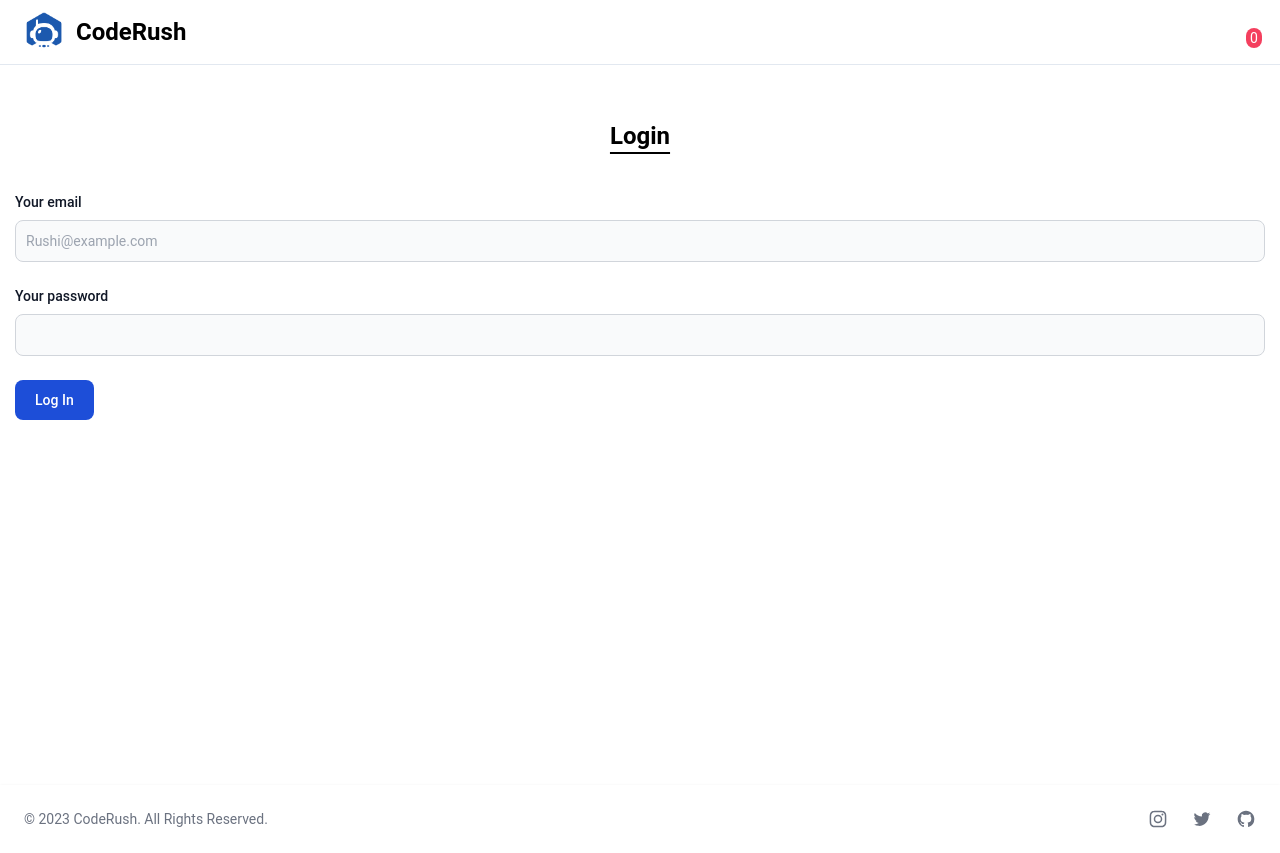
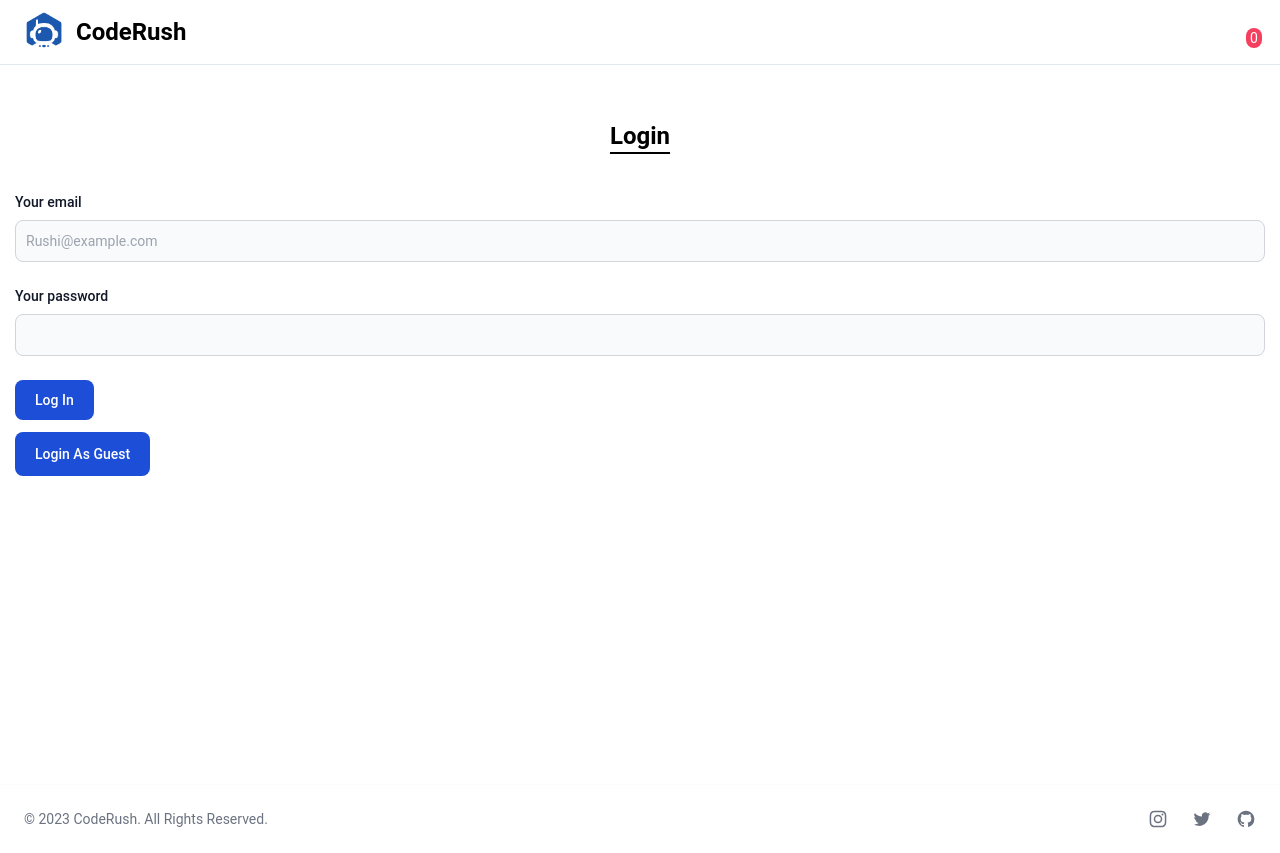
Before and after one commit to Rushikamble15/CodeRush, a React (Create React App) app: page /login in a window 1280 px wide. Built offline with nearby package versions, Linux system fonts and the light colour scheme.

Commit message:
Login as Guest

```diff
--- a/src/pages/Login.js
+++ b/src/pages/Login.js
@@ -24,6 +24,22 @@
     }
   }
 
+  async function handleLoginGuest(){
+    email.current.value="abc@gmail.com";
+    password.current.value="1234567";
+    try{
+      const authDetail = {
+        email: email.current.value,
+        password: password.current.value
+      }
+      const data = await login(authDetail);
+      data.accessToken ? navigate("/products") : toast.error(data);
+    } catch(error){
+      toast.error(error.message, {closeButton: true, position: "bottom-center"});
+    }
+
+  }
+
   return (
     <main>
       <section>
@@ -40,7 +56,7 @@
           </div>
           <button type="submit" className="text-white bg-blue-700 hover:bg-blue-800 focus:ring-4 focus:outline-none focus:ring-blue-300 font-medium rounded-lg text-sm w-full sm:w-auto px-5 py-2.5 text-center dark:bg-blue-600 dark:hover:bg-blue-700 dark:focus:ring-blue-800">Log In</button>
         </form>
-        {/* <button className="mt-3 cursor-pointer text-white bg-blue-700 hover:bg-blue-800 focus:ring-4 focus:outline-none focus:ring-blue-300 font-medium rounded-lg text-sm w-full sm:w-auto px-5 py-3 text-center dark:bg-blue-600 dark:hover:bg-blue-700 dark:focus:ring-blue-800">Login As Guest</button> */}
+        <button onClick={ handleLoginGuest}className="mt-3 cursor-pointer text-white bg-blue-700 hover:bg-blue-800 focus:ring-4 focus:outline-none focus:ring-blue-300 font-medium rounded-lg text-sm w-full sm:w-auto px-5 py-3 text-center dark:bg-blue-600 dark:hover:bg-blue-700 dark:focus:ring-blue-800">Login As Guest</button>
     </main>
   )
 }
```
